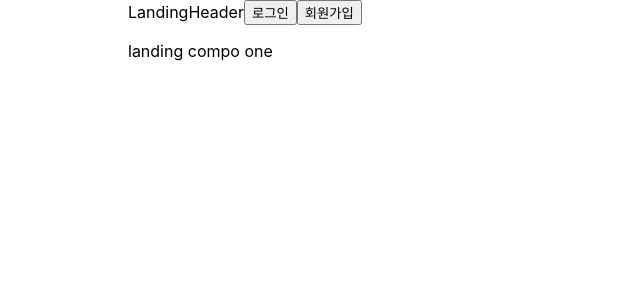
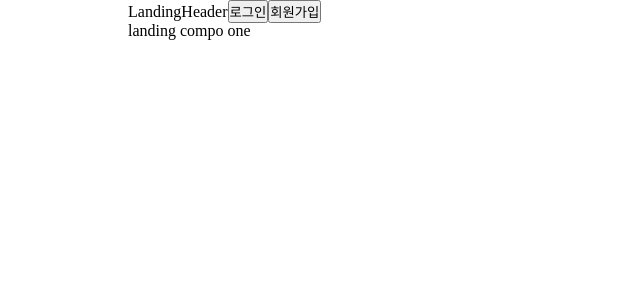
Before and after one commit to SungyoonRyu/GombeImbee-client, a React (Create React App) app: page / in a window 1280 px wide. Shown: the top 300 px of the page, without its empty margins (0-640 px from the left). Built offline with nearby package versions, Linux system fonts and the light colour scheme.

Commit message:
feat: add sidebar

```diff
--- a/package.json
+++ b/package.json
@@ -14,6 +14,7 @@
     "react-scripts": "5.0.1",
     "recoil": "^0.7.6",
     "styled-components": "^5.3.6",
+    "styled-reset": "^4.4.2",
     "web-vitals": "^2.1.4"
   },
   "scripts": {
--- a/src/App.js
+++ b/src/App.js
@@ -2,12 +2,14 @@ import { RecoilRoot } from "recoil";
 import { ThemeProvider } from "styled-components";
 import Router from "./components/Router";
 
-import theme from "./theme"
+import { GlobalSyle } from "./styles/globalStyle";
+import theme from "./styles/theme"
 
 function App() {
   return (
     <RecoilRoot>
       <ThemeProvider theme={theme}>
+        <GlobalSyle />
         <Router />
       </ThemeProvider>
     </RecoilRoot>
--- a/src/components/landing/LandingHeader.js
+++ b/src/components/landing/LandingHeader.js
@@ -1,13 +1,22 @@
 import { useNavigate } from "react-router-dom";
+import styled from "styled-components";
 
 export default function LandingHeader() {
     const navigate = useNavigate();
 
     return (
-        <>
+        <StLandingHeader>
             LandingHeader
-            <button onClick={() => navigate("/login")}>로그인</button>
-            <button onClick={() => navigate("/signup")}>회원가입</button>
-        </>
+            <StButton onClick={() => navigate("/login")}>로그인</StButton>
+            <StButton onClick={() => navigate("/signup")}>회원가입</StButton>
+        </StLandingHeader>
     );
 }
+
+const StLandingHeader = styled.div`
+
+`;
+
+const StButton = styled.button`
+
+`;
--- a/src/components/main/Sidebar.js
+++ b/src/components/main/Sidebar.js
@@ -1,7 +1,21 @@
+import styled from "styled-components"
+
 export default function Sidebar() {
     return (
-        <>
+        <StSidebar>
             Sidebar
-        </>
+        </StSidebar>
     );
 }
+
+const StSidebar = styled.div`
+    height: 100%;
+    width: 250px;
+    position: fixed;
+    z-index: 1;
+    top: 0;
+    left: 0;
+    background-color: #FFFFFF;
+    overflow-x: hidden;
+    transition: 0.5s;
+`;
--- /dev/null
+++ b/src/components/main/WorkspaceBoard.js
@@ -0,0 +1,24 @@
+import styled from "styled-components"
+
+import Graph from "../view/Graph";
+
+import data from "../../testData.json";
+
+export default function WorkspaceBoard() {
+    return (
+        <StBoard>
+            list
+            <Graph
+            activate={true}
+            nodeData={data}
+            size={{width: 800, height: 600}}
+            backgroundColor='rgba(255,255,255,1.0)'/>
+        </StBoard>
+    );
+}
+
+const StBoard = styled.div`
+transition: margin-left .5s;
+margin-left: 250px;
+padding: 16px;
+`;
--- a/src/components/main/WorkspaceList.js
+++ /dev/null
@@ -1,7 +0,0 @@
-export default function() {
-    return (
-        <>
-            list
-        </>
-    );
-}
--- a/src/components/main/index.js
+++ b/src/components/main/index.js
@@ -1,2 +1,2 @@
 export { default as Sidebar } from "./Sidebar";
-export { default as WorkspaceList } from "./WorkspaceList";
+export { default as WorkspaceBoard } from "./WorkspaceBoard";
--- a/src/pages/Main.js
+++ b/src/pages/Main.js
@@ -1,19 +1,14 @@
 import styled from "styled-components";
 
-import { Sidebar } from "../components/main";
-import Graph from "../components/view/Graph";
+import { Sidebar, WorkspaceBoard } from "../components/main";
 
-import data from "../testData.json";
 
 export default function Main() {
     return (
         <>
             <Sidebar />
-            <Graph
-            activate={true}
-            nodeData={data}
-            size={{width: 800, height: 600}}
-            backgroundColor='rgba(0,0,0,1.0)'/>
+            <WorkspaceBoard />
+
         </>
     );
 }
--- /dev/null
+++ b/src/styles/globalStyle.js
@@ -0,0 +1,26 @@
+import { createGlobalStyle } from "styled-components";
+import reset from "styled-reset";
+
+export const GlobalSyle = createGlobalStyle`
+    ${reset}
+
+    * {
+        box-sizing: border-box;
+    }
+
+    input {
+
+    }
+
+    textarea {
+        border: none;
+        background-color: transparent;
+        resize: none;
+        outline: none;
+    }
+
+    button {
+        padding: 0;
+        cursor: pointer;
+    }
+`;
```
Also changed, not shown: src/logo.svg (deleted), src/styles/theme.js (renamed from src/theme.js).
